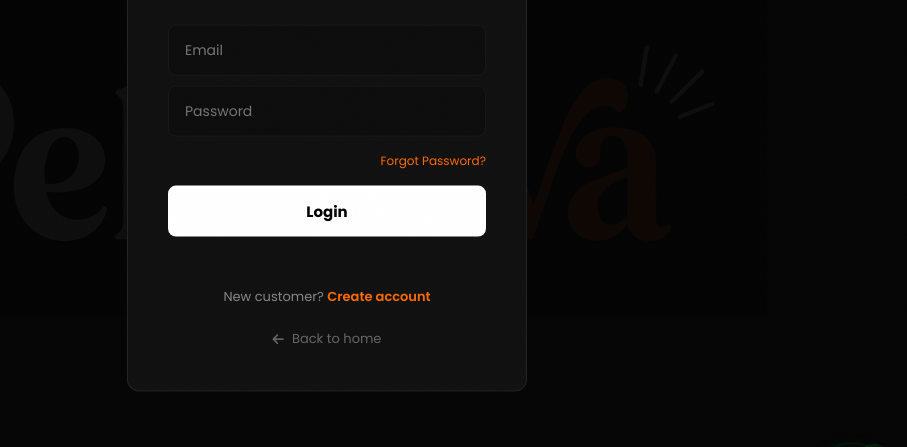
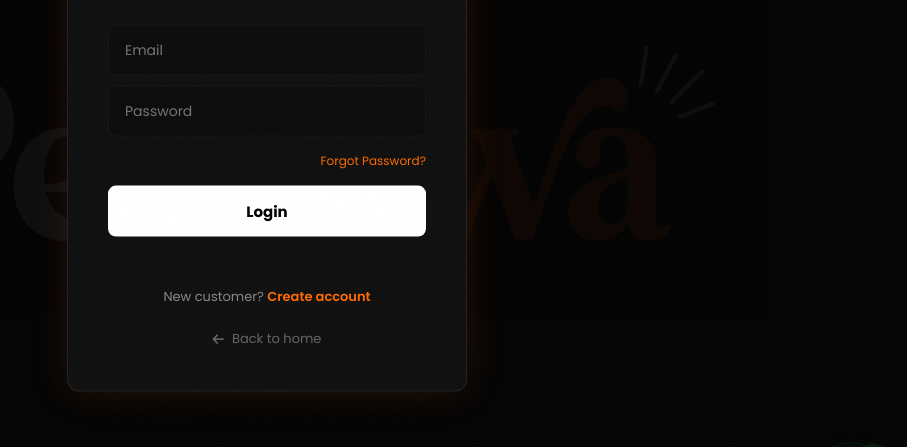
Before and after one commit to hitesh-hr08/pehrawa, a website: page frontend/login.html in a window 1280 px wide. Shown: the part 262-709 px from the top of the page, without its empty margins (373-1280 px from the left). Drawn offline with Linux system fonts and the light colour scheme; no server answers.

Commit message:
center login/register card, add orange glow shadow

```diff
--- a/frontend/login.html
+++ b/frontend/login.html
@@ -13,7 +13,7 @@
 body{background:#050505;min-height:100vh;display:flex;align-items:center;justify-content:center;position:relative;}
 .logo-bg{position:fixed;inset:0;background:url("../images/logo.png") no-repeat center;background-size:1000px auto;opacity:0.04;z-index:0;pointer-events:none;}
 .login-wrap{position:relative;z-index:1;width:100%;min-height:100vh;padding:20px;}
-.login-box{width:400px;padding:40px;background:#111;border:1px solid rgba(255,255,255,.08);border-radius:12px;text-align:center;position:absolute;left:calc(50% + 60px);top:50%;transform:translate(-50%,-50%);}
+.login-box{width:400px;padding:40px;background:#111;border:1px solid rgba(255,255,255,.08);border-radius:12px;text-align:center;position:absolute;left:50%;top:50%;transform:translate(-50%,-50%);box-shadow:0 0 40px rgba(255,107,0,.12);}
 .login-box h2{color:#fff;font-size:28px;letter-spacing:4px;margin-bottom:6px;}
 .login-box .sub{color:#aaa;font-size:13px;margin-bottom:28px;}
 .login-box input{width:100%;display:block;padding:14px 16px;margin:10px 0;background:#0d0d0d;border:1px solid #181818;border-radius:8px;color:#fff;outline:none;font-size:14px;transition:.3s;}
```
Also changed, not shown: frontend/register.html (+1 -1 lines).
